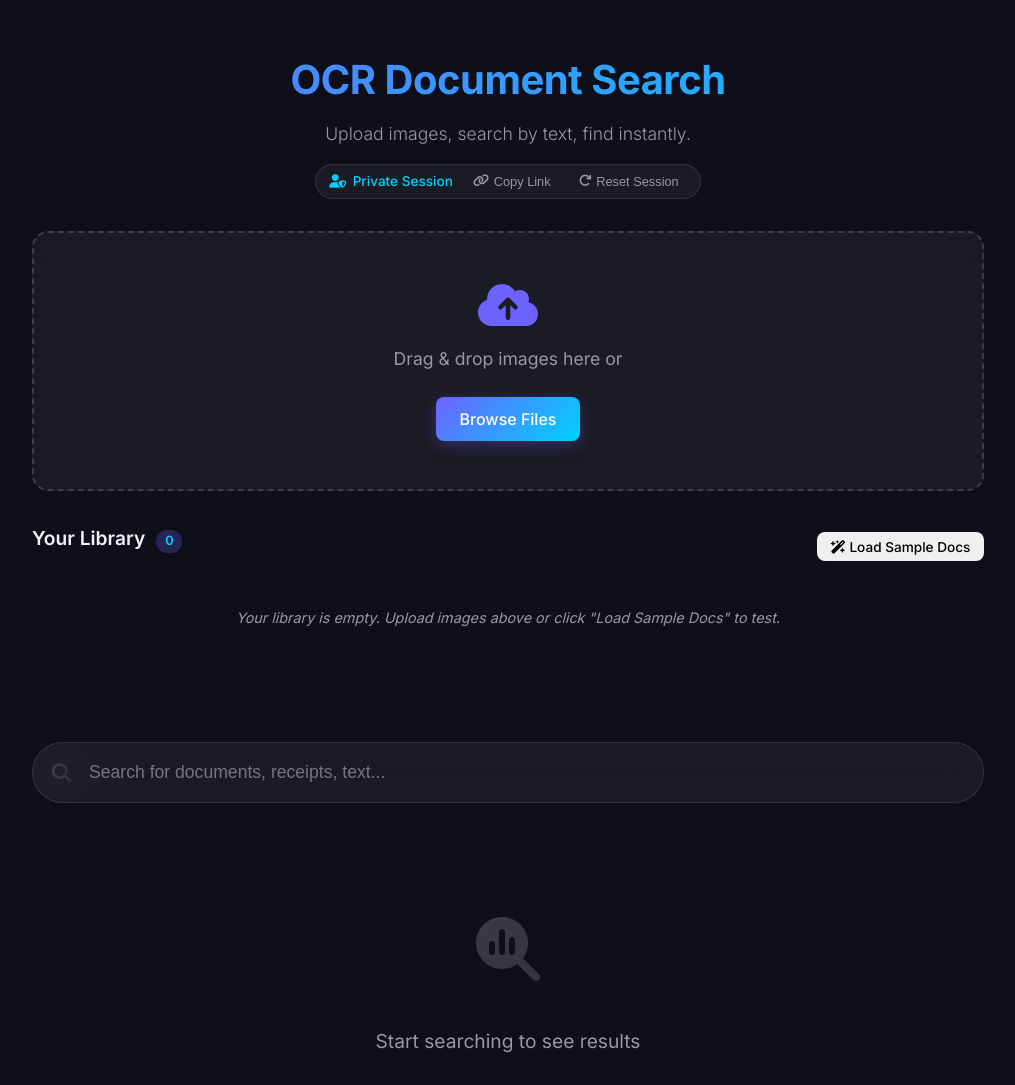
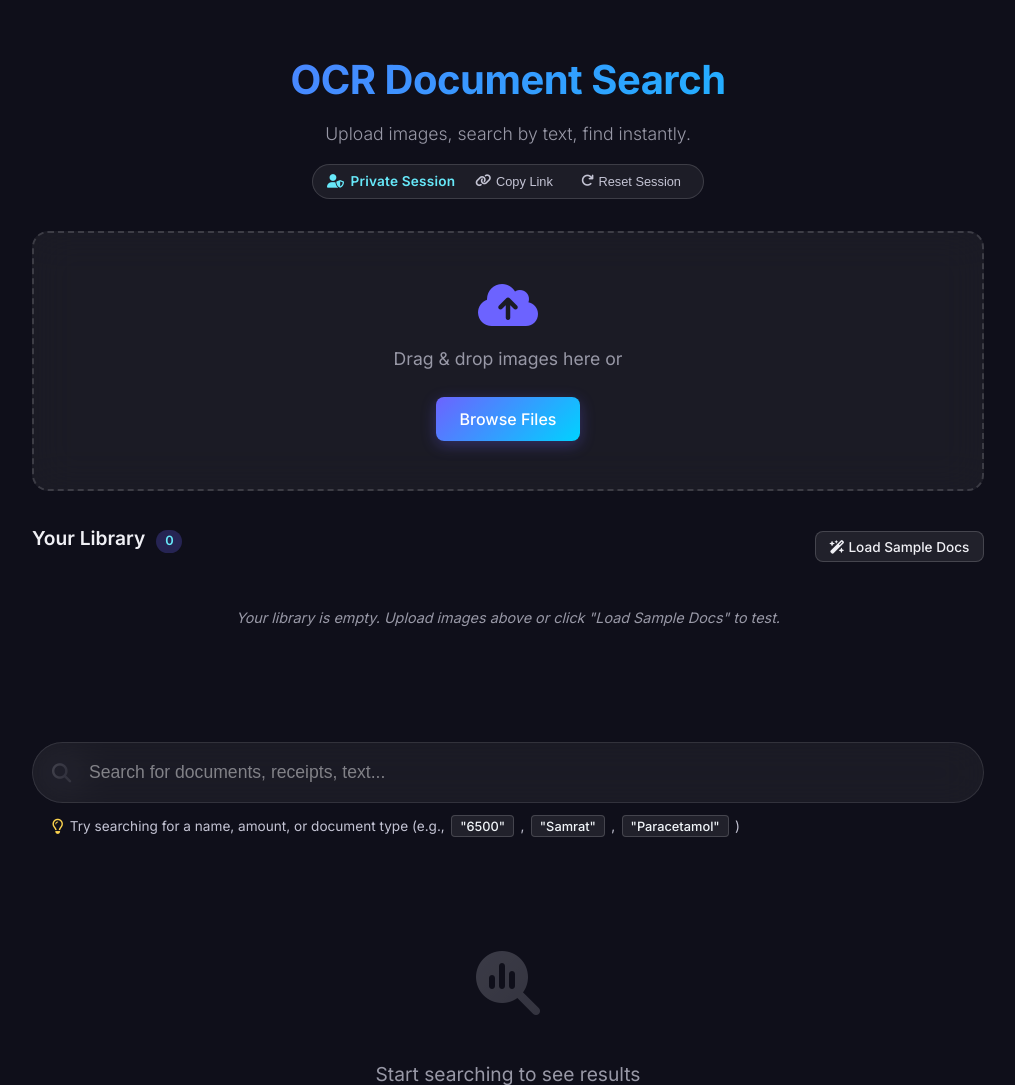
Before and after one commit to Princeguptaa/GooglePhotos, a Flask app: page / in a window 1280 px wide. Shown: the top 1085 px of the page, without its empty margins (132-1147 px from the left). Before the commit the page ends 1053 px from the top, so only its background shows below. Run offline with Flask 3, Linux system fonts and the light colour scheme; data comes from the database, SQL or seed files in the repository; data that the repository does not hold is empty; some libraries are stand-ins or nearby versions.

Commit message:
fix(ui): improve grayscale color contrast and add search hints

```diff
--- a/static/css/style.css
+++ b/static/css/style.css
@@ -115,6 +115,19 @@ body {
 .primary-btn:hover {
     box-shadow: 0 6px 20px rgba(0, 210, 255, 0.4);
     transform: translateY(-2px);
+}
+
+.secondary-btn {
+    background: rgba(255, 255, 255, 0.08);
+    color: #f0f0f5;
+    border: 1px solid rgba(255, 255, 255, 0.16);
+}
+
+.secondary-btn:hover {
+    background: rgba(255, 255, 255, 0.15);
+    border-color: rgba(255, 255, 255, 0.3);
+    color: #ffffff;
+    transform: translateY(-1px);
 }
 
 /* Thumbnail Strip */
@@ -254,7 +267,44 @@ body {
 }
 
 #search-input::placeholder {
-    color: rgba(255, 255, 255, 0.4);
+    color: rgba(255, 255, 255, 0.45);
+}
+
+.search-hint {
+    margin-top: 0.75rem;
+    padding-left: 1.25rem;
+    font-size: 0.85rem;
+    color: #c4c4d4;
+    display: flex;
+    align-items: center;
+    gap: 0.4rem;
+    flex-wrap: wrap;
+    line-height: 1.5;
+}
+
+.search-hint i {
+    color: #fcd34d;
+    font-size: 0.95rem;
+}
+
+.hint-chip {
+    background: rgba(255, 255, 255, 0.08);
+    border: 1px solid rgba(255, 255, 255, 0.16);
+    color: #f1f5f9;
+    font-size: 0.8rem;
+    font-family: inherit;
+    font-weight: 500;
+    padding: 0.15rem 0.5rem;
+    border-radius: 4px;
+    cursor: pointer;
+    transition: var(--transition);
+}
+
+.hint-chip:hover {
+    background: rgba(255, 255, 255, 0.18);
+    border-color: rgba(255, 255, 255, 0.35);
+    color: #ffffff;
+    transform: translateY(-1px);
 }
 
 /* Results Area */
@@ -324,9 +374,9 @@ body {
     font-weight: 600;
     padding: 0.25rem 0.75rem;
     border-radius: 100px;
-    background: rgba(108, 99, 255, 0.15);
-    color: #a7a2ff;
-    border: 1px solid rgba(108, 99, 255, 0.3);
+    background: rgba(99, 102, 241, 0.2);
+    color: #c7d2fe;
+    border: 1px solid rgba(165, 180, 252, 0.4);
 }
 
 /* Empty States */
@@ -580,25 +630,27 @@ body {
     gap: 0.75rem;
     margin-top: 1rem;
     padding: 0.35rem 0.85rem;
-    background: rgba(255, 255, 255, 0.05);
-    border: 1px solid rgba(255, 255, 255, 0.1);
+    background: rgba(255, 255, 255, 0.06);
+    border: 1px solid rgba(255, 255, 255, 0.14);
     border-radius: 9999px;
     font-size: 0.85rem;
 }
 
 .session-badge {
-    color: var(--accent-end);
+    color: #67e8f9;
     display: flex;
     align-items: center;
     gap: 0.4rem;
-    font-weight: 500;
+    font-weight: 600;
+    letter-spacing: 0.2px;
 }
 
 .session-action-btn {
     background: transparent;
     border: none;
-    color: var(--text-secondary);
+    color: #c4c4d4;
     font-size: 0.8rem;
+    font-weight: 500;
     cursor: pointer;
     display: flex;
     align-items: center;
@@ -609,8 +661,8 @@ body {
 }
 
 .session-action-btn:hover {
-    color: var(--text-primary);
-    background: rgba(255, 255, 255, 0.1);
+    color: #ffffff;
+    background: rgba(255, 255, 255, 0.12);
 }
 
 .thumbnail-header {
@@ -625,7 +677,7 @@ body {
 .library-count-badge {
     display: inline-block;
     background: rgba(108, 99, 255, 0.25);
-    color: var(--accent-end);
+    color: #67e8f9;
     padding: 0.1rem 0.55rem;
     border-radius: 9999px;
     font-size: 0.8rem;
--- a/static/js/app.js
+++ b/static/js/app.js
@@ -374,6 +374,17 @@ document.addEventListener('DOMContentLoaded', () => {
         }, 300);
     });
 
+    document.querySelectorAll('.hint-chip').forEach(chip => {
+        chip.addEventListener('click', () => {
+            const query = chip.getAttribute('data-query');
+            if (query && searchInput) {
+                searchInput.value = query;
+                searchInput.focus();
+                performSearch(query);
+            }
+        });
+    });
+
     async function performSearch(query) {
         try {
             const response = await fetch(`/api/search?q=${encodeURIComponent(query)}`, {
--- a/templates/index.html
+++ b/templates/index.html
@@ -65,6 +65,12 @@
                 <i class="fa-solid fa-magnifying-glass search-icon"></i>
                 <input type="text" id="search-input" placeholder="Search for documents, receipts, text..." autocomplete="off">
             </div>
+            <p class="search-hint">
+                <i class="fa-regular fa-lightbulb"></i> Try searching for a name, amount, or document type (e.g.,
+                <button type="button" class="hint-chip" data-query="6500">"6500"</button>,
+                <button type="button" class="hint-chip" data-query="Samrat">"Samrat"</button>,
+                <button type="button" class="hint-chip" data-query="Paracetamol">"Paracetamol"</button>)
+            </p>
         </section>
 
         <!-- Results Area -->
```
